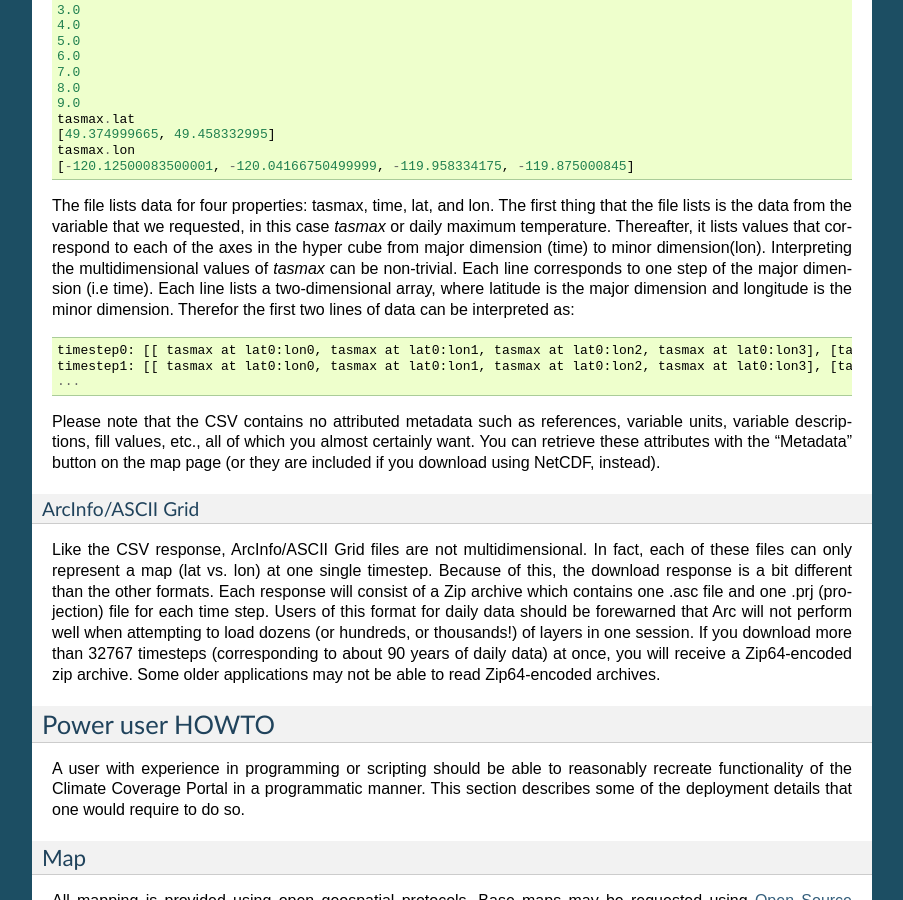
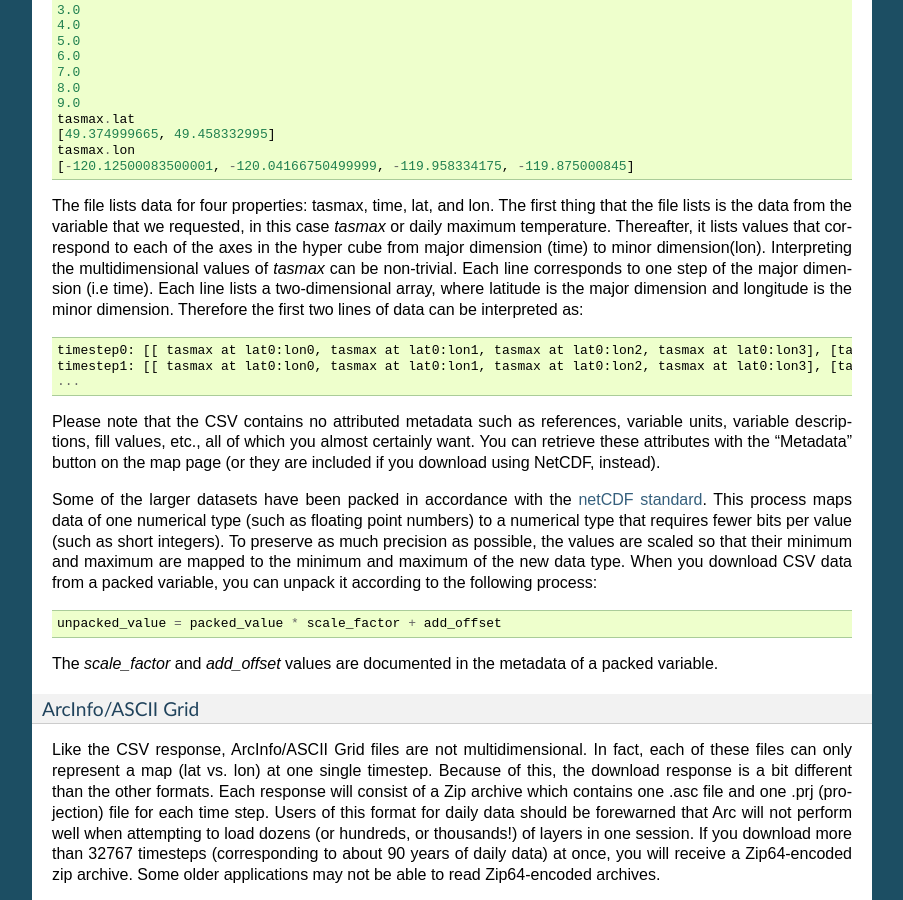
Before and after one commit to pacificclimate/pdp, a Sphinx documentation site: the page built from doc/source/raster.rst, in a window 1280 px wide and 900 px high, scrolled down 5228 px. Shown: the whole window, without its empty margins (198-1101 px from the left). Built offline with Sphinx 7.4.7, drawn with Linux system fonts in a browser that asks for light colours.

Commit message:
Document oddities of packed data, resolve #155

```diff
--- a/doc/source/faq.rst
+++ b/doc/source/faq.rst
@@ -171,3 +171,8 @@ Why is the "CSV" format nothing like what I expect? Why can't I import it into E
 -------------------------------------------------------------------------------------
 
 Let me respond to the question with a question. What is CSV defined to be? There is not actual answer to that question. CSV is defined as "Character Separated Values", but aside from that, there's no provision for what character is the separator, what information should be included, how many rows/columns should exist, where to include attributes and metadata, and a wide variety of other questions. Essentially, no one, including any of our users, agrees 100% on the structure of a CSV, especially for attributed, multi-dimensional output. We provide CSV as a convenience, but it is impossible to make any guarantees that semantics and structure of CSV output will be unambiguous to all users. If you want well-defined, structured, attributed data, we recommend that you make the effort to learn and use NetCDF. We promise that it will make your life easier.
+
+Why do some datasets have slightly negative precipitation values?
+-----------------------------------------------------------------
+
+In order to make them a more manageable size, the largest datasets are packed according to `netCDF guidelines <https://www.unidata.ucar.edu/software/netcdf/workshops/2010/bestpractices/Packing.html>`_. The data values are scaled so that they can be represented by a data type that takes up less space in memory. This results in a small loss of precision. The loss of precision may result in values, including zero values, being off by a small amount in either direction. Rounding or setting these slightly negative precipitation values to 0 for analysis is fine.
--- a/doc/source/raster.rst
+++ b/doc/source/raster.rst
@@ -139,13 +139,19 @@ We have downloaded 10 timesteps of a downscaled GCM data and saved it to /tmp/sa
     [-120.12500083500001, -120.04166750499999, -119.958334175, -119.875000845]
 
 The file lists data for four properties: tasmax, time, lat, and lon.
-The first thing that the file lists is the data from the variable that we requested, in this case `tasmax` or daily maximum temperature. Thereafter, it lists values that correspond to each of the axes in the hyper cube from major dimension (time) to minor dimension(lon). Interpreting the multidimensional values of `tasmax` can be non-trivial. Each line corresponds to one step of the major dimension (i.e time). Each line lists a two-dimensional array, where latitude is the major dimension and longitude is the minor dimension. Therefor the first two lines of data can be interpreted as: ::
+The first thing that the file lists is the data from the variable that we requested, in this case `tasmax` or daily maximum temperature. Thereafter, it lists values that correspond to each of the axes in the hyper cube from major dimension (time) to minor dimension(lon). Interpreting the multidimensional values of `tasmax` can be non-trivial. Each line corresponds to one step of the major dimension (i.e time). Each line lists a two-dimensional array, where latitude is the major dimension and longitude is the minor dimension. Therefore the first two lines of data can be interpreted as: ::
 
     timestep0: [[ tasmax at lat0:lon0, tasmax at lat0:lon1, tasmax at lat0:lon2, tasmax at lat0:lon3], [tasmax at lat1:lon0, tasmax at lat0:lon1, tasmax at lat0:lon2, tasmax at lat0:lon3]]
     timestep1: [[ tasmax at lat0:lon0, tasmax at lat0:lon1, tasmax at lat0:lon2, tasmax at lat0:lon3], [tasmax at lat1:lon0, tasmax at lat1:lon1, tasmax at lat1:lon2, tasmax at lat1:lon3]]
     ...
 
 Please note that the CSV contains no attributed metadata such as references, variable units, variable descriptions, fill values, etc., all of which you almost certainly want. You can retrieve these attributes with the "Metadata" button on the map page (or they are included if you download using NetCDF, instead).
+
+Some of the larger datasets have been packed in accordance with the `netCDF standard <https://www.unidata.ucar.edu/software/netcdf/workshops/2010/bestpractices/Packing.html>`_. This process maps data of one numerical type (such as floating point numbers) to a numerical type that requires fewer bits per value (such as short integers). To preserve as much precision as possible, the values are scaled so that their minimum and maximum are mapped to the minimum and maximum of the new data type. When you download CSV data from a packed variable, you can unpack it according to the following process: ::
+
+    unpacked_value = packed_value * scale_factor + add_offset
+
+The `scale_factor` and `add_offset` values are documented in the metadata of a packed variable.
 
 
 ArcInfo/ASCII Grid
```
